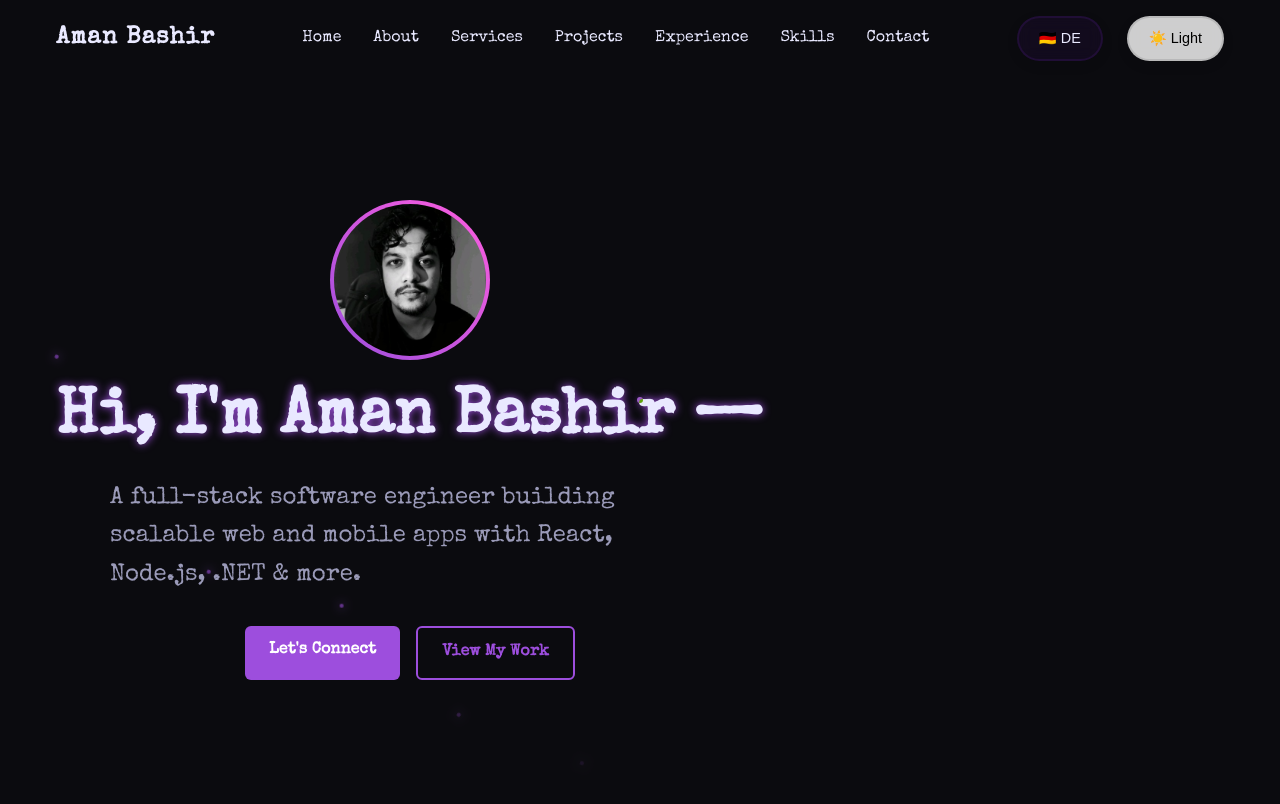
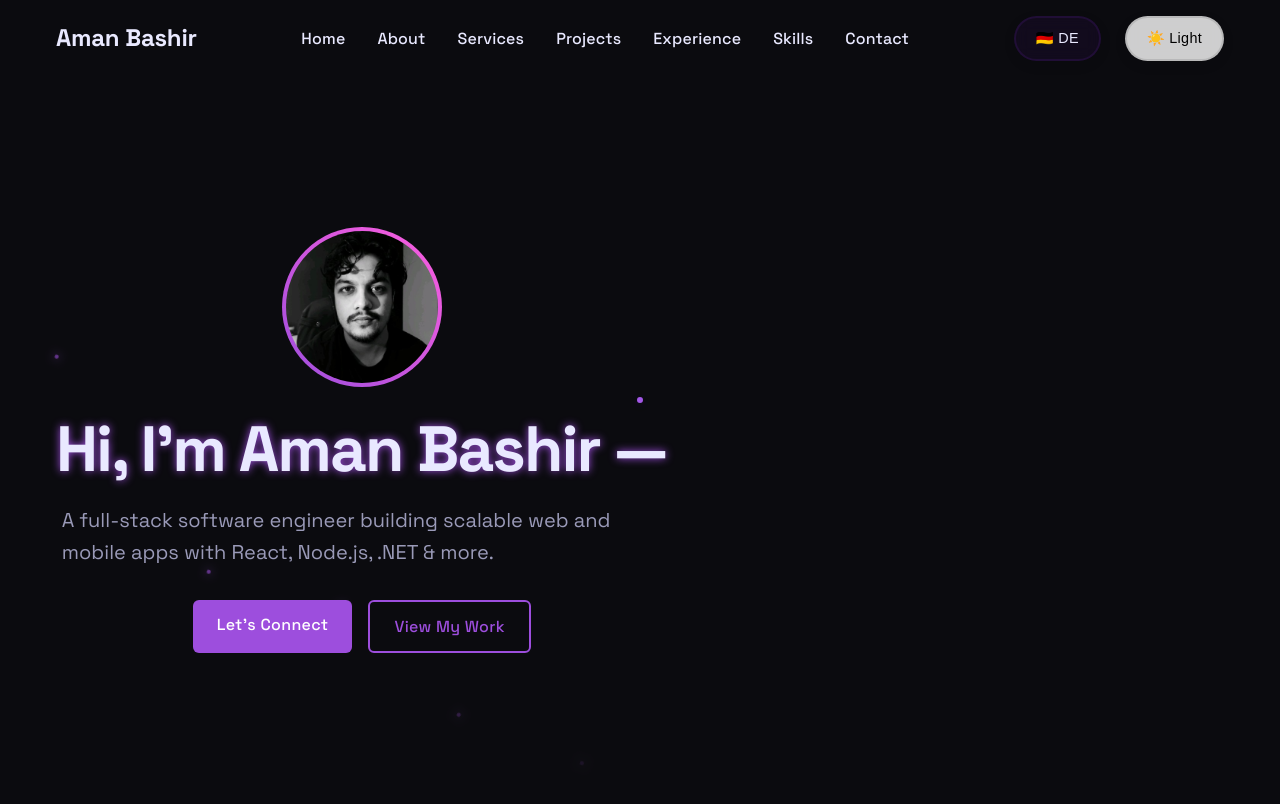
Before and after one commit to aman-technyx/amanbashir.dev, a React (Vite) app: page / in a window 1280 px wide. Shown: the top 804 px of the page. Built offline with nearby package versions, Linux system fonts and the light colour scheme.

Commit message:
change font family

```diff
--- a/src/pages/About.jsx
+++ b/src/pages/About.jsx
@@ -35,7 +35,7 @@ const About = () => {
                     <div className="about-content">
                         <div className="about-text">
                             <p>
-                                Experienced Software Engineer based in Karachi, Pakistan, with 4+ years of expertise in building scalable web and mobile applications. I specialize in full-stack development using TypeScript, React, Node.js, .NET, and Java, and have a strong command over cloud platforms like AWS and Azure.
+                                Experienced Software Engineer based in Karachi, Pakistan, with 5+ years of expertise in building scalable web and mobile applications. I specialize in full-stack development using TypeScript, React, Node.js, .NET, and Java, and have a strong command over cloud platforms like AWS and Azure.
                             </p>
                             <p>
                                 I am known for writing clean, maintainable code, solving complex problems, and delivering production-ready solutions. My experience spans frontend and backend development, cloud infrastructure, and DevOps practices. I thrive in Agile/Scrum environments and enjoy collaborating with cross-functional teams.
--- a/src/styles/main.scss
+++ b/src/styles/main.scss
@@ -1,4 +1,4 @@
-@import url('https://fonts.googleapis.com/css2?family=Special+Elite&display=swap');
+@import url('https://fonts.googleapis.com/css2?family=Space+Grotesk:wght@300;400;500;600;700&display=swap');
 
 // SCSS Variables (move these to the top!)
 $primary-color: #5A189A;
@@ -7,7 +7,7 @@ $text-color: #1B1B1B;
 $light-text: #6A5F85;
 $background-color: #F9F7FF;
 $section-bg: #E2D8F3;
-$font-family: 'Special Elite', cursive, sans-serif;
+$font-family: 'Space Grotesk', sans-serif;
 
 // Tailwind CSS Directives
 @tailwind base;
@@ -409,6 +409,7 @@ $font-family: 'Special Elite', cursive, sans-serif;
     cursor: pointer;
     font-weight: 500;
     font-size: 0.9rem;
+    letter-spacing: 0.02em;
     backdrop-filter: blur(8px);
     transition: all 0.3s ease;
     display: flex;
@@ -426,6 +427,7 @@ $font-family: 'Special Elite', cursive, sans-serif;
         background: rgba(var(--blue-primary-rgb), 0.1);
         border-color: rgba(var(--blue-primary-rgb), 0.2);
         color: var(--text-primary);
+        font-weight: 500;
 
         &:hover {
             background: rgba(var(--blue-primary-rgb), 0.15);
@@ -1147,8 +1149,7 @@ $font-family: 'Special Elite', cursive, sans-serif;
 .logo-text {
     font-weight: 700;
     font-size: 1.5rem;
-    color: inherit;
-    letter-spacing: 1px;
+    letter-spacing: -0.01em;
 }
 
 // Reset and base styles
@@ -1166,6 +1167,8 @@ body {
     font-family: $font-family;
     color: var(--text-primary);
     line-height: 1.6;
+    font-weight: 400;
+    letter-spacing: 0.01em;
 }
 
 // Container
@@ -1217,6 +1220,7 @@ body {
             font-weight: 500;
             cursor: pointer;
             transition: color 0.3s ease;
+            letter-spacing: 0.01em;
 
             &:hover {
                 color: var(--link-hover-color);
@@ -1275,12 +1279,14 @@ body {
 
     .hero-title {
         font-size: 4rem;
-        margin-bottom: 1.5rem;
-        line-height: 1.1;
+        font-weight: 700;
+        letter-spacing: -0.03em;
     }
 
     .hero-subtitle {
-        font-size: 1.5rem;
+        font-size: 1.25rem;
+        font-weight: 400;
+        letter-spacing: 0;
         color: var(--text-secondary);
         margin-bottom: 2rem;
         max-width: 600px;
@@ -1579,6 +1585,19 @@ h6 {
     font-weight: 700;
     line-height: 1.2;
     margin-bottom: 1rem;
+    letter-spacing: -0.02em;
+}
+
+.hero-title {
+    font-size: 4rem;
+    font-weight: 700;
+    letter-spacing: -0.03em;
+}
+
+.section-title {
+    font-size: 2.5rem;
+    font-weight: 700;
+    letter-spacing: -0.02em;
 }
 
 // Dark mode neon glow for headings
@@ -1602,7 +1621,8 @@ h6 {
     display: inline-block;
     padding: 0.75rem 1.5rem;
     border-radius: 0.375rem;
-    font-weight: 600;
+    font-weight: 500;
+    letter-spacing: 0.02em;
     text-decoration: none;
     transition: all 0.3s ease;
     cursor: pointer;
```
